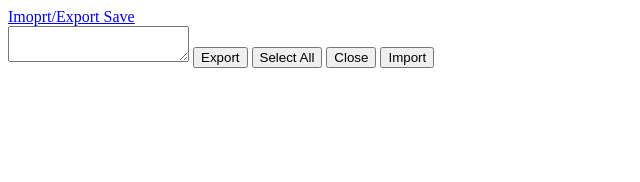
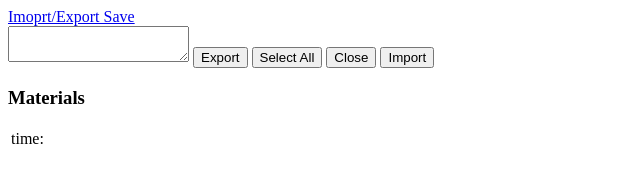
Before and after one commit to totallynotbirds/idle-test, a plain HTML site: page index.html in a window 1280 px wide. Shown: the whole page, without its empty margins (0-640 px from the left). Drawn offline with Linux system fonts and the light colour scheme.

Commit message:
Update index.html

```diff
--- a/index.html
+++ b/index.html
@@ -26,7 +26,16 @@
 	<button id="impButton" onclick="load('import')">Import</button>
 </div>
 
-<div id=resources>
+<div id="stuff">
+	<div id="stuffcontainer">
+		<div id="bstuffcontainer">
+			<h3>Materials</h3>
+			<table id="materials">
+				<tr>
+				<td>time: </td>
+				<td class="number"><span id="time"></span></td>
+
+				</tr>
   <script type="text/javascript" src="main.js"></script>
   </body>
 </html>
```
